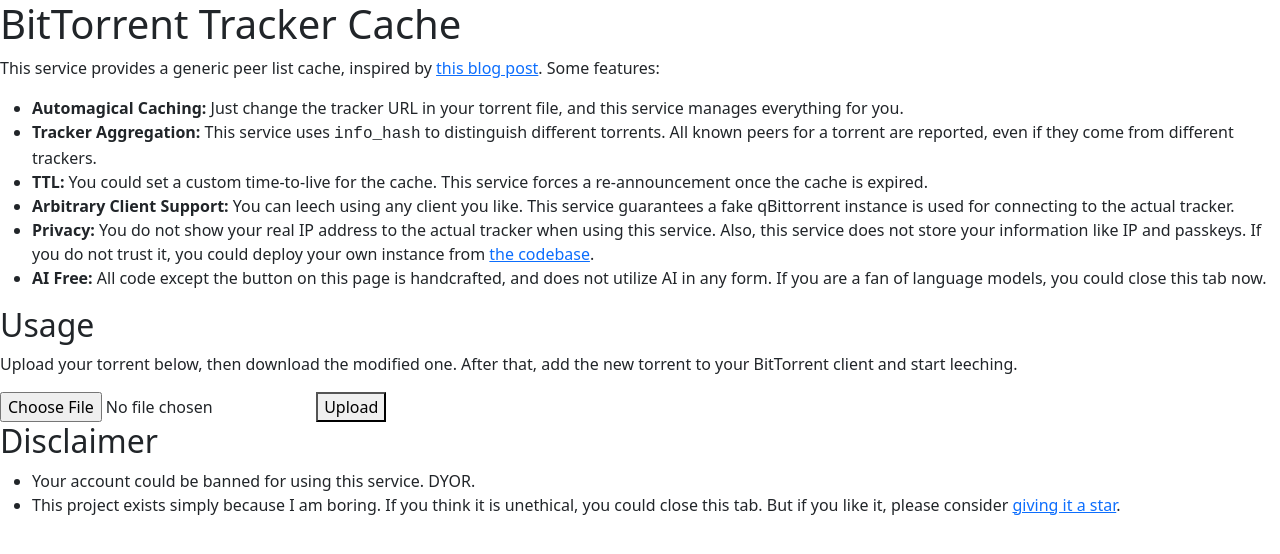
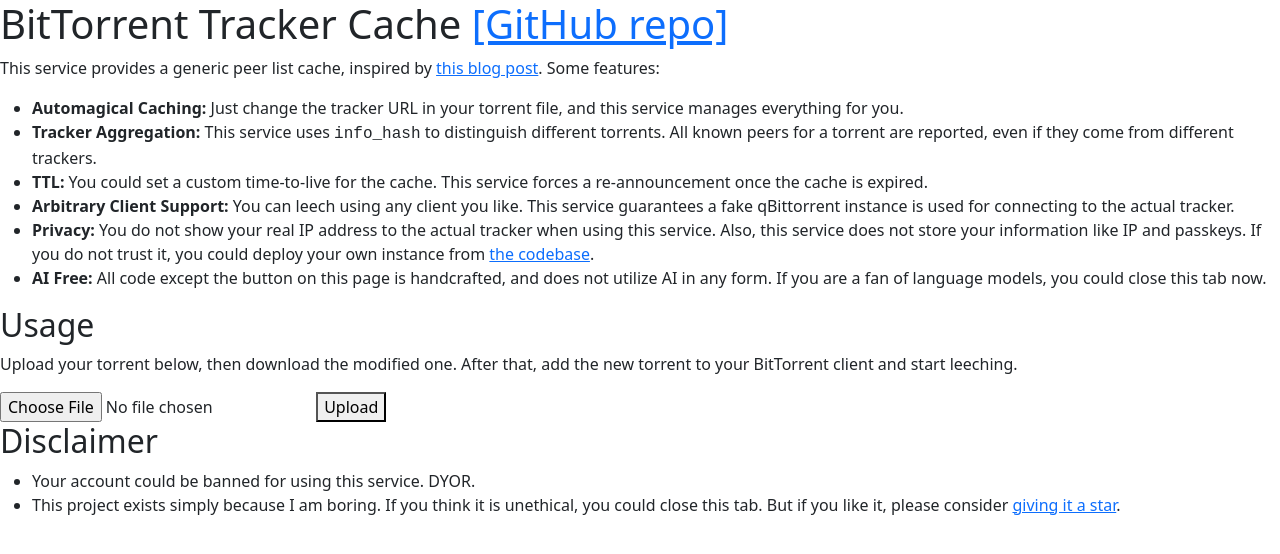
Before and after one commit to huyuy77/btc, a plain HTML site: page www/static/index.html in a window 1280 px wide. Drawn offline with nearby package versions, Linux system fonts and the light colour scheme.

Commit message:
chore: add github link to webpage

```diff
--- a/www/static/index.html
+++ b/www/static/index.html
@@ -7,7 +7,7 @@
 		<link href="https://cdn.jsdelivr.net/npm/bootstrap@5.3.8/dist/css/bootstrap.min.css" rel="stylesheet" integrity="sha384-sRIl4kxILFvY47J16cr9ZwB07vP4J8+LH7qKQnuqkuIAvNWLzeN8tE5YBujZqJLB" crossorigin="anonymous">
 	</head>
 	<body>
-		<h1>BitTorrent Tracker Cache</h1>
+		<h1>BitTorrent Tracker Cache <a href="https://github.com/arielherself/btc">[GitHub repo]</a></h1>
 		<p>This service provides a generic peer list cache, inspired by <a href="https://web.archive.org/web/20250919064703/https://blog.lyc8503.net/post/pt-hack">this blog post</a>. Some features:</p>
 		<ul>
 			<li><b>Automagical Caching: </b>Just change the tracker URL in your torrent file, and this service manages everything for you.</li>
```
